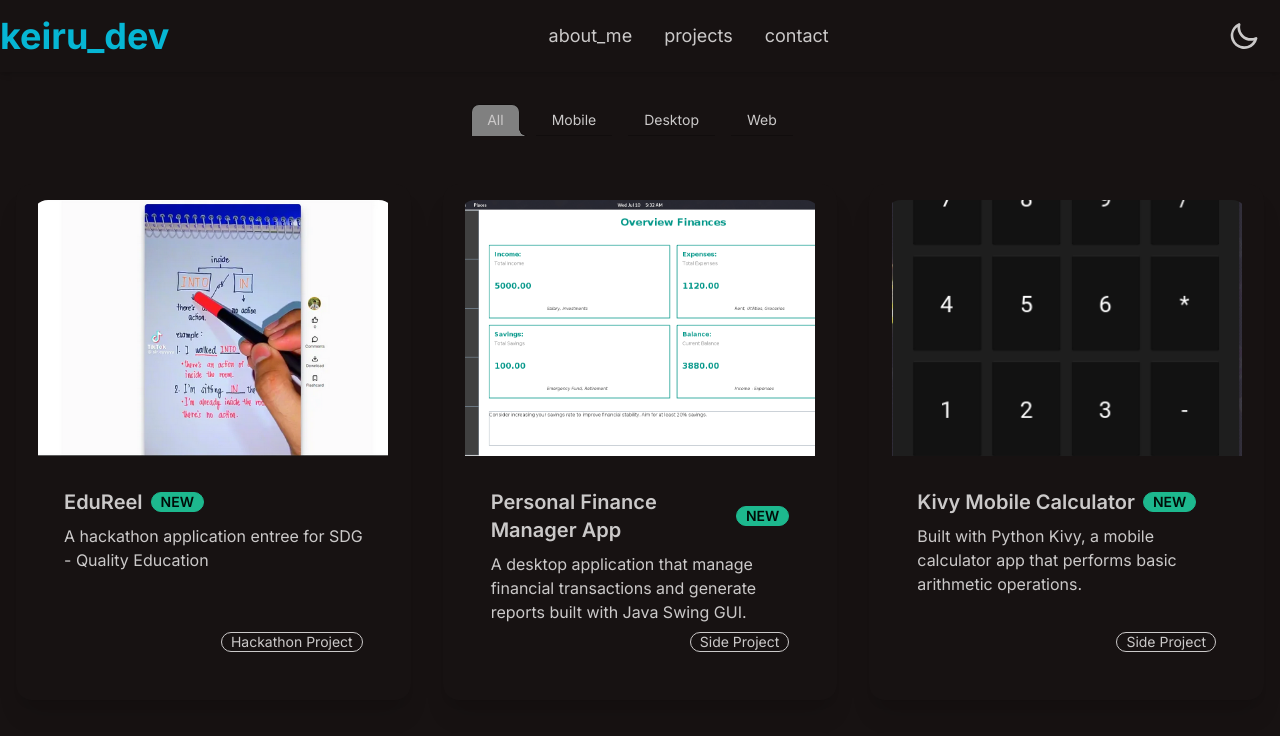
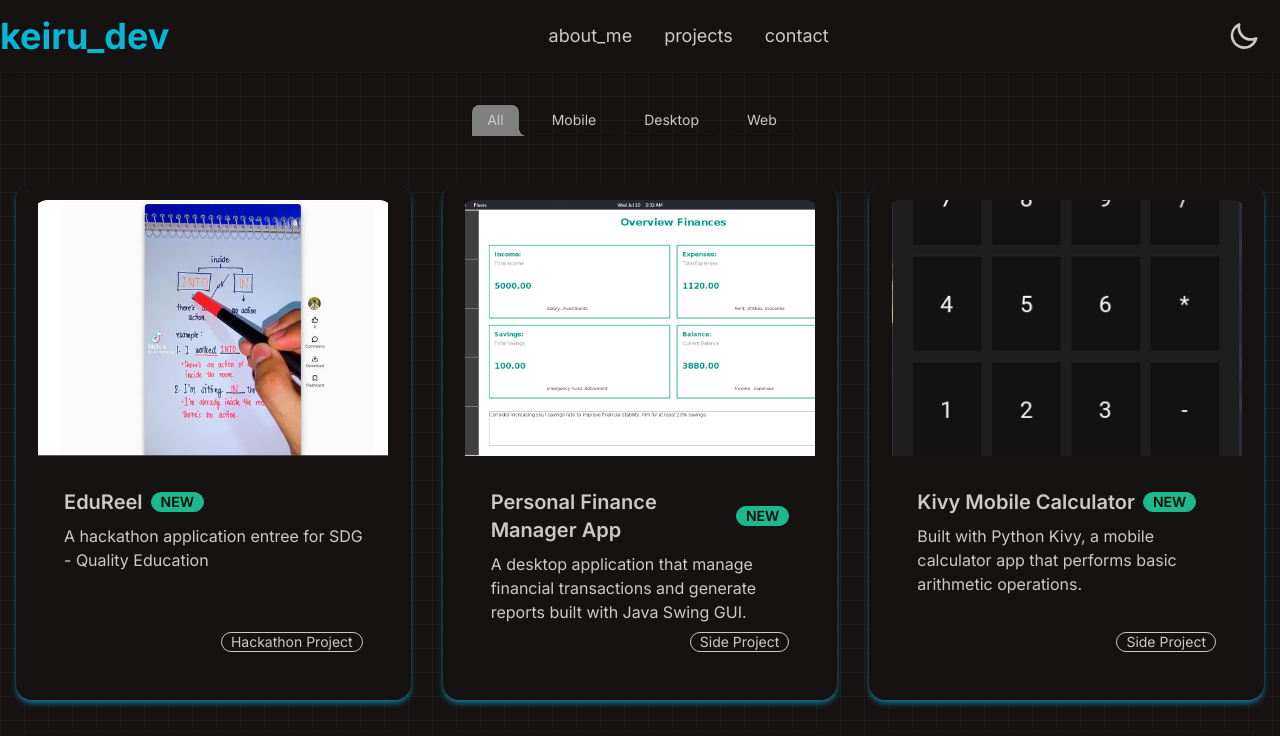
Before and after one commit to Ashtreus1/Keiru-Dev, a Next.js app: page /projects in a window 1280 px wide. Shown: the top 736 px of the page. Built offline with nearby package versions, Linux system fonts and the light colour scheme.

Commit message:
project route improved more

```diff
--- a/src/components/projects/Projects.jsx
+++ b/src/components/projects/Projects.jsx
@@ -34,7 +34,8 @@ const Projects = () => {
     const filteredProjects = activeCategory === 'All' ? projectData : projectData.filter(project => project.tab_categories.includes(activeCategory));
 
     return (
-        <div className="flex flex-col items-center py-8 overflow-x-hidden">
+        <div className="relative flex flex-col items-center py-8 overflow-x-hidden">
+            <div class="absolute inset-0 z-[-1] h-full w-full bg-transparent bg-[linear-gradient(to_right,#80808012_1px,transparent_1px),linear-gradient(to_bottom,#80808012_1px,transparent_1px)] bg-[size:24px_24px]"/>
             <div className="tabs tabs-lifted mb-8">
                 {['All', 'Mobile', 'Desktop', 'Web'].map((category, index) => (
                     <label
@@ -65,8 +66,7 @@ const Projects = () => {
                             key={index}
                             className="w-full sm:w-1/2 lg:w-1/3 p-4 flex justify-center"
                             variants={itemVariants}>
-                            <div
-                                className="card bg-base-100 shadow-xl p-4">
+                            <div className="card bg-base-100 shadow-md shadow-cyan-700 p-4">
                                 <figure className="relative">
                                     <Image
                                         src={project.image}
```
